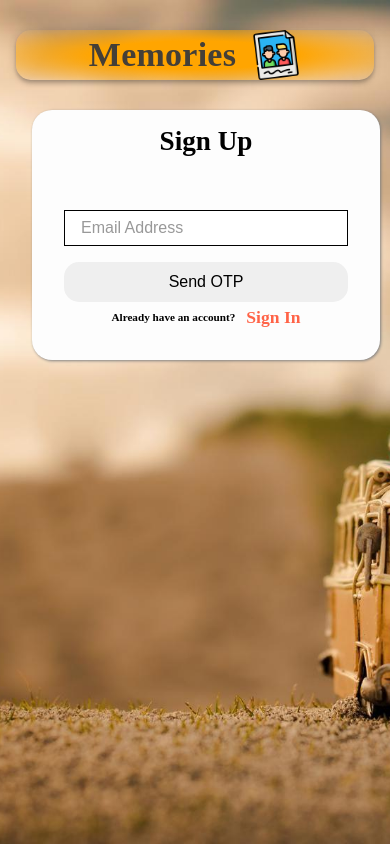
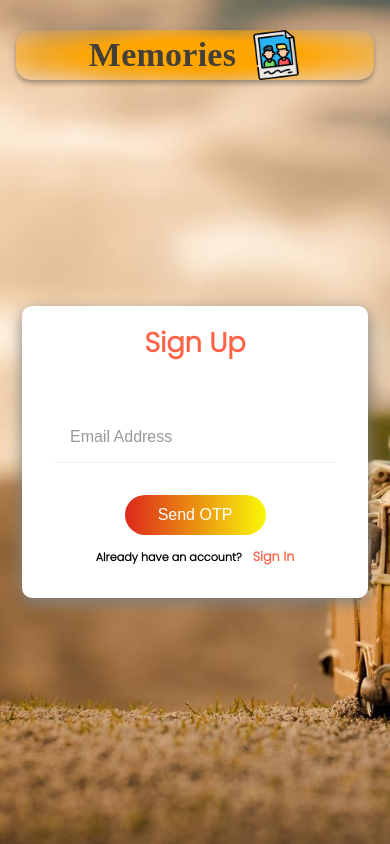
Before and after one commit to Tejas1510/Athavani, a React (Create React App) app in the folder client/: page /signup in a window 390 px wide. Built offline with nearby package versions, Linux system fonts and the light colour scheme; no server answers; a web font is replaced by a local one.

Commit message:
Issue #113 chnaged designof SgnIn/SignUp form and made responsive for small screens

```diff
--- a/client/src/components/Auth/SignIn/SignIn.js
+++ b/client/src/components/Auth/SignIn/SignIn.js
@@ -70,6 +70,7 @@ function SignIn(props) {
     return (
         <div className={styles.SignIn}>
             <div className={styles.title}>Sign In</div>
+
             <div className={styles.body}>
                 <input type="text" className={styles.email} name="email" placeholder="Email Address"
                     value={email} onChange={(e) => setEmail(e.target.value)}
--- a/client/src/components/Auth/SignIn/SignIn.module.css
+++ b/client/src/components/Auth/SignIn/SignIn.module.css
@@ -1,34 +1,44 @@
+@import url('https://fonts.googleapis.com/css2?family=Poppins:wght@300&display=swap');
 .SignIn {
-    background-color: #FDFDFD;
+    background-color:white;
+
     width: fit-content;
     margin: auto;
     padding: 2rem;
-    border-radius: 20px;
-    font-family: cursive;
-    box-shadow: 1px 1px 3px grey;
+    border-radius: 10px;
+    font-family:Poppins;
+    box-shadow: 0 5px 15px grey;
+
+
 }
 
 .title {
     text-align: center;
     font-size: 1.7rem;
+    color:tomato;
     font-weight: bold;
 }
 
 .body {
     padding: 1rem;
     padding-top: 2rem;
-    display: flex;
+     display: flex;
+    justify-content: center;
+    align-items: center;
     flex-direction: column;
 }
 
 .email, .password {
-    padding: 0.5rem 1rem;
+    padding: 1rem 1rem;
     width: 350px;
-    font-size: 1.1rem;
+    font-size: 0.8rem;
     margin-top: 1.3rem;
     outline: none;
-    border: 1px solid black;
+    border:none;
+    background-color:#fff;
     padding-right: 1.5rem;
+    border-bottom:1px solid #eee;
+
 }
 
 .password_container {
@@ -54,23 +64,36 @@
 
 .forgot:hover {
     text-decoration: underline;
+    color:tomato;
 }
-
+.password:hover{
+  box-shadow:none;
+}
+.email:hover{
+   box-shadow: none;
+}
 .login {
-    background-color: #ffa500;
+    background: rgb(221,39,28);
+    background: linear-gradient(90deg, rgba(221,39,28,1) 0%, rgba(248,249,7,1) 100%);
     color: white;
     padding: 0.7rem 1rem;
     font-size: 1.1rem;
     outline: none;
     border: none;
-    box-shadow: 0 1px 3px grey;
+    border-radius: 20px;
+
     margin: 2rem 0;
     cursor: pointer;
     user-select: none;
+    width:50%;
+
+
 }
 
 .login:hover {
-    filter: brightness(97%)
+      box-shadow: 0 5px 15px orange;
+  background: rgb(255,165,38);
+background: linear-gradient(90deg, rgba(255,165,38,1) 0%, rgba(242,227,2,1) 100%);
 }
 
 .already {
@@ -89,7 +112,7 @@
     color: tomato;
     font-weight: bold;
     margin-left: 11px;
-    font-size: 1.1rem;
+    font-size: 0.8rem;
     cursor: pointer;
 }
 
@@ -101,6 +124,13 @@
 
     .SignIn {
         padding: 1rem;
+        margin:0;
+        margin-top: 30px;
+        position: absolute;
+        top:50%;
+        left:50%;
+        transform: translate(-50%,-50%);
+
     }
 
     .email, .password {
--- a/client/src/components/Auth/SignUp/SignUp.module.css
+++ b/client/src/components/Auth/SignUp/SignUp.module.css
@@ -1,18 +1,20 @@
+@import url('https://fonts.googleapis.com/css2?family=Poppins:wght@300&display=swap');
 .SignUp {
-    background-color: #FDFDFD;
+    background-color: white;
     width: fit-content;
     margin: auto;
     padding: 2rem;
     padding-bottom: 1rem;
-    border-radius: 20px;
-    font-family: cursive;
-    box-shadow: 1px 1px 3px grey;
+    border-radius: 10px;
+    font-family: Poppins;
+    box-shadow: 0 5px 15px grey;
 }
 
 .title {
     text-align: center;
     font-size: 1.7rem;
     font-weight: bold;
+    color:tomato;
 }
 
 .body {
@@ -20,25 +22,32 @@
     padding-top: 2rem;
     display: flex;
     flex-direction: column;
+    justify-content: center;
+    align-items: center;
 }
 
 .body input{
-    padding: 0.5rem 1rem;
+    padding: 1rem 1rem;
     width: 350px;
-    font-size: 1.1rem;
-    margin-top: 1.3rem;
+    font-size: 0.8rem;
+    margin-top: 1rem;
     outline: none;
-    border: 1px solid black;
+    border: none;
+    border-bottom: 1px solid #eee;
 }
 
 .send_otp {
-    margin-top: 1rem;
+    margin-top: 2em;
     padding: 0.7rem 0;
     font-size: 1rem;
-    border-radius: 15px;
+    border-radius: 20px;
     border: none;
     outline: none;
     cursor: pointer;
+    color:white;
+    width: 50%;
+    background: rgb(221,39,28);
+    background: linear-gradient(90deg, rgba(221,39,28,1) 0%, rgba(248,249,7,1) 100%);
 }
 
 .signup {
@@ -50,18 +59,22 @@
     border: none;
     box-shadow: 0 1px 3px grey;
     margin: 2rem 0;
-    margin-top: 1rem;
+    margin-top: 0.8rem;
     cursor: pointer;
     user-select: none;
 }
-
+.send_otp:hover{
+      box-shadow: 0 5px 15px orange;
+  background: rgb(255,165,38);
+background: linear-gradient(90deg, rgba(255,165,38,1) 0%, rgba(242,227,2,1) 100%);
+}
 .signup:hover {
     filter: brightness(97%)
 }
 
 .already {
     display: flex;
-    margin-top: 0.3rem;
+    margin-top: 0.8rem;
     justify-content: center;
     align-items: center;
 }
@@ -75,7 +88,7 @@
     color: tomato;
     font-weight: bold;
     margin-left: 11px;
-    font-size: 1.1rem;
+    font-size: 0.8rem;
     cursor: pointer;
 }
 
@@ -87,6 +100,13 @@
 
     .SignUp {
         padding: 1rem;
+        margin:0;
+        margin-top: 30px;
+        position: absolute;
+        top:50%;
+        left:50%;
+        transform: translate(-50%,-50%);
+
     }
 
     .body input {
```
